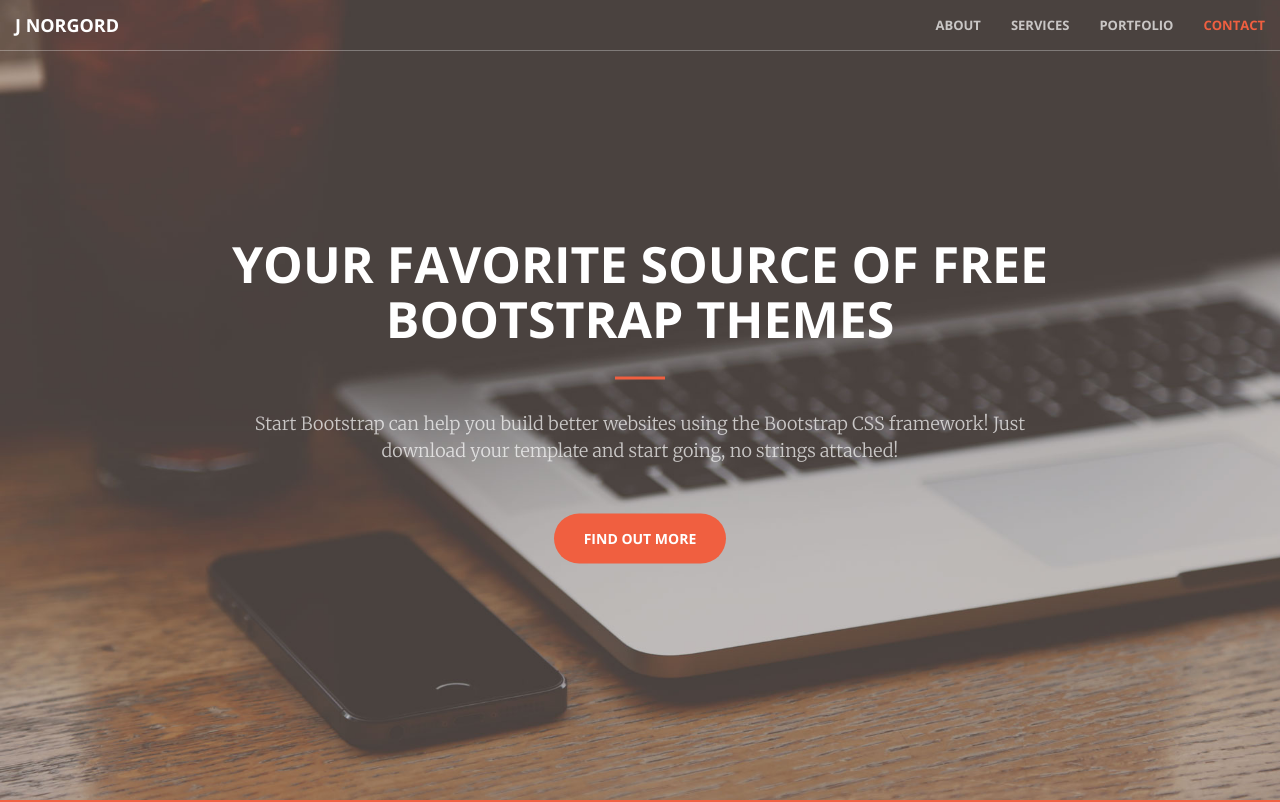
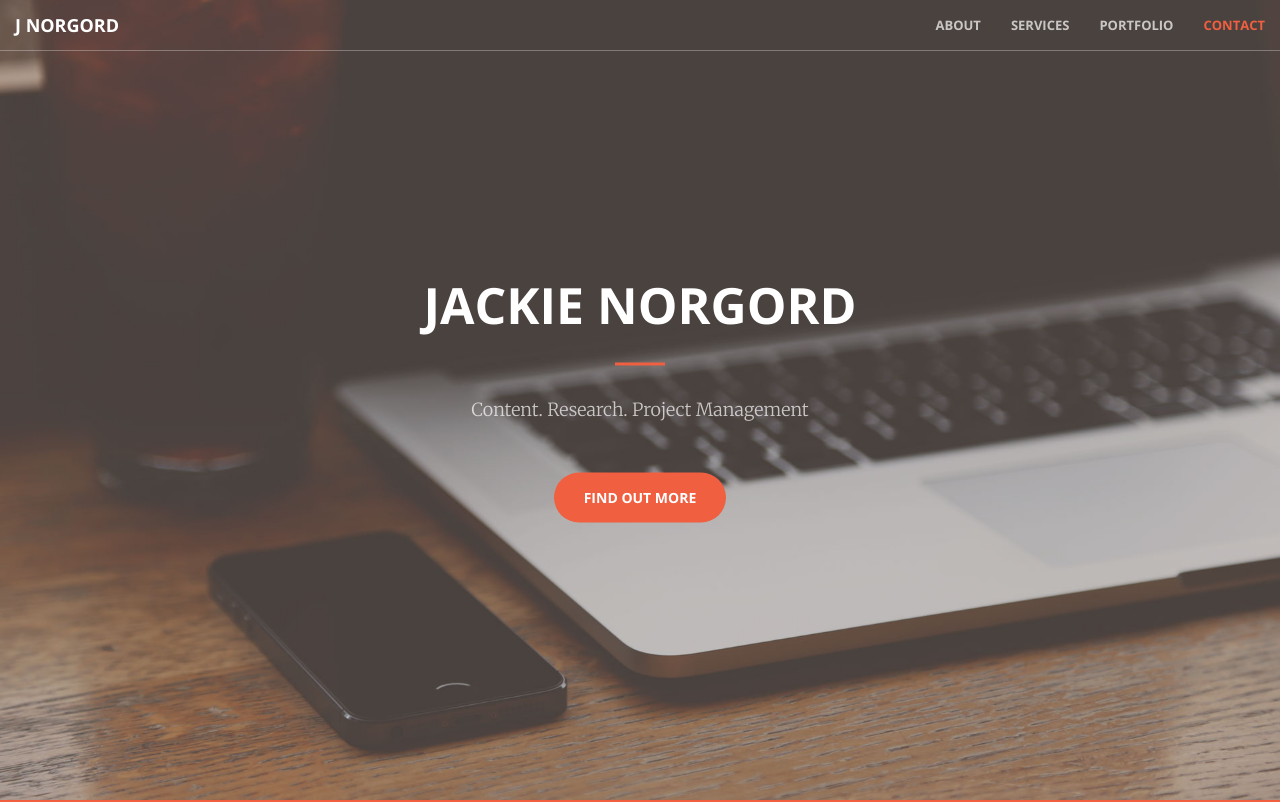
Before and after one commit to jaxydn/jaxydn.github.io, a website: page index.html in a window 1280 px wide. Shown: the top 802 px of the page. Drawn offline with nearby package versions, Linux system fonts and the light colour scheme.

Commit message:
Update index.html

```diff
--- a/index.html
+++ b/index.html
@@ -71,9 +71,9 @@
     <header>
         <div class="header-content">
             <div class="header-content-inner">
-                <h1 id="homeHeading">Your Favorite Source of Free Bootstrap Themes</h1>
+                <h1 id="homeHeading">Jackie Norgord</h1>
                 <hr>
-                <p>Start Bootstrap can help you build better websites using the Bootstrap CSS framework! Just download your template and start going, no strings attached!</p>
+                <p>Content. Research. Project Management</p>
                 <a href="#about" class="btn btn-primary btn-xl page-scroll">Find Out More</a>
             </div>
         </div>
```
